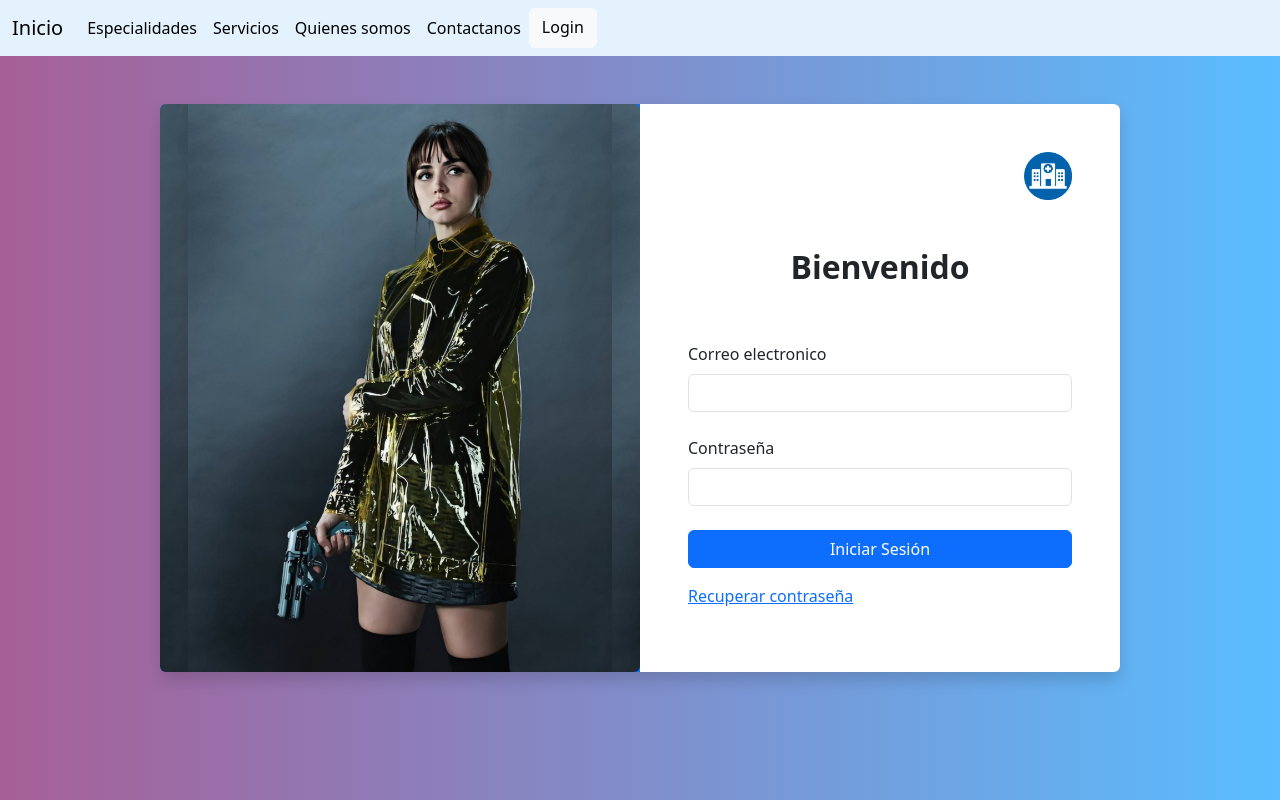
After one commit to BeetBeatBit/HospitalManagementSystem, a Flask app: page /login.html in a window 1280 px wide. The commit adds this page. Run offline with Flask 2, Linux system fonts and the light colour scheme.

Commit message:
Login, Images, new templates
Se agrego la pantalla de login, nuevas imagenes, y se asignaron las referencias a cada elemento de la nav bar.

```diff
--- a/app.py
+++ b/app.py
@@ -5,8 +5,28 @@ app = Flask(__name__)
 def index():
     return render_template("index.html")
 
+@app.route("/especialidades.html")
+def espec():
+    return render_template("especialidades.html")
+
+@app.route("/servicios.html")
+def serv():
+    return render_template("servicios.html")
+
+@app.route("/quienesSomos.html")
+def quiens():
+    return render_template("quienesSomos.html")
+
+@app.route("/contactanos.html")
+def contact():
+    return render_template("contactanos.html")
+
+@app.route("/login.html")
+def login():
+    return render_template("/login.html")
+
 @app.route("/index.html")
-def home():
+def indexR():
     return render_template("index.html")
 
 if __name__ == "__main__":
--- /dev/null
+++ b/templates/login.html
@@ -0,0 +1,91 @@
+<!doctype html>
+<html lang="en">
+  <head>
+    <meta charset="utf-8">
+    <meta name="viewport" content="width=device-width, initial-scale=1">
+
+    <link href="https://cdn.jsdelivr.net/npm/bootstrap@5.3.0-alpha1/dist/css/bootstrap.min.css" rel="stylesheet" integrity="sha384-GLhlTQ8iRABdZLl6O3oVMWSktQOp6b7In1Zl3/Jr59b6EGGoI1aFkw7cmDA6j6gD" crossorigin="anonymous">
+
+    <style>
+        body {
+            background: #59bdff;
+            background: linear-gradient(to right, #a75f97, #59bdff);
+        }
+        .bg{
+            background-image: url(/static/images/ana.jpeg);
+            background-size: contain;
+            background-position: center center;
+        }
+    </style>
+
+</head>
+  <body>
+
+    <nav class="navbar navbar-expand-lg" style="background-color: #e3f2fd;">
+        <div class="container-fluid">
+          <a class="navbar-brand" href="/index.html">Inicio</a>
+          <button class="navbar-toggler" type="button" data-bs-toggle="collapse" data-bs-target="#navbarNav" aria-controls="navbarNav" aria-expanded="false" aria-label="Toggle navigation">
+            <span class="navbar-toggler-icon"></span>
+          </button>
+          <div class="collapse navbar-collapse" id="navbarNav">
+            <ul class="navbar-nav">
+              <li class="nav-item">
+                <a class="nav-link active" aria-current="page" href="/especialidades.html">Especialidades</a>
+              </li>
+              <li class="nav-item">
+                <a class="nav-link active" href="/servicios.html">Servicios</a>
+              </li>
+              <li class="nav-item">
+                <a class="nav-link active" href="/quienesSomos.html">Quienes somos</a>
+              </li>
+              <li class="nav-item">
+                <a class="nav-link active" href="/contactanos.html">Contactanos</a>
+              </li>
+
+              <a class="btn btn-light" href="/login.html" role="button">Login</a>
+
+            </ul>
+          </div>
+        </div>
+      </nav>
+
+
+    <div class = "container w-75 bg-primary mt-5 rounded shadow">
+        <div class="row align-items-lg-stretch">
+            <!-- Primera columna -->
+            <div class="col bg d-none d-lg-block col-md-5 col-lg-5 col-xl-6 rounded">
+
+            </div>
+            <!-- Segunda columna -->
+            <div class="col bg-white p-5 rounded-end">
+                <div class="text-end">
+                    <img src="/static/images/logo.png" width="48" alt="">
+                </div>
+
+                <h2 class="fw-bold text-center py-5">Bienvenido</h2>
+                <!-- Login-->
+                <form action="#">
+                    <div class="mb-4">
+                        <label for="email" class="form-label">Correo electronico</label>
+                        <input type="email" class="form-control" name="email">
+                    </div>
+                    <div class="mb-4">
+                        <label for="contraseña" class="form-label">Contraseña</label>
+                        <input type="contraseña" class="form-control" name="contraseña">
+                    </div>
+                    <div class="d-grid">
+                        <button type="submit" class="btn btn-primary">Iniciar Sesión</button>
+                    </div>
+                    <div class="my-3">
+                        <span><a href="#">Recuperar contraseña</a></span>
+                    </div>
+                </form>
+            </div>
+        </div>
+    </div>
+
+
+
+    <script src="https://cdn.jsdelivr.net/npm/bootstrap@5.3.0-alpha1/dist/js/bootstrap.bundle.min.js" integrity="sha384-w76AqPfDkMBDXo30jS1Sgez6pr3x5MlQ1ZAGC+nuZB+EYdgRZgiwxhTBTkF7CXvN" crossorigin="anonymous"></script>
+  </body>
+</html>
```
Also changed, not shown: static/estilos.css (+2 -7 lines), templates/index.html (+15 -12 lines), static/images/ana.jpeg (added), static/images/imagen1.jpeg (deleted), static/images/imagen1.jpg (added), static/images/imagen2.jpg (added), static/images/imagen3.jpg (added), static/images/logo.png (added), templates/contactanos.html (added), templates/especialidades.html (added), templates/quienesSomos.html (added), templates/servicios.html (added).
